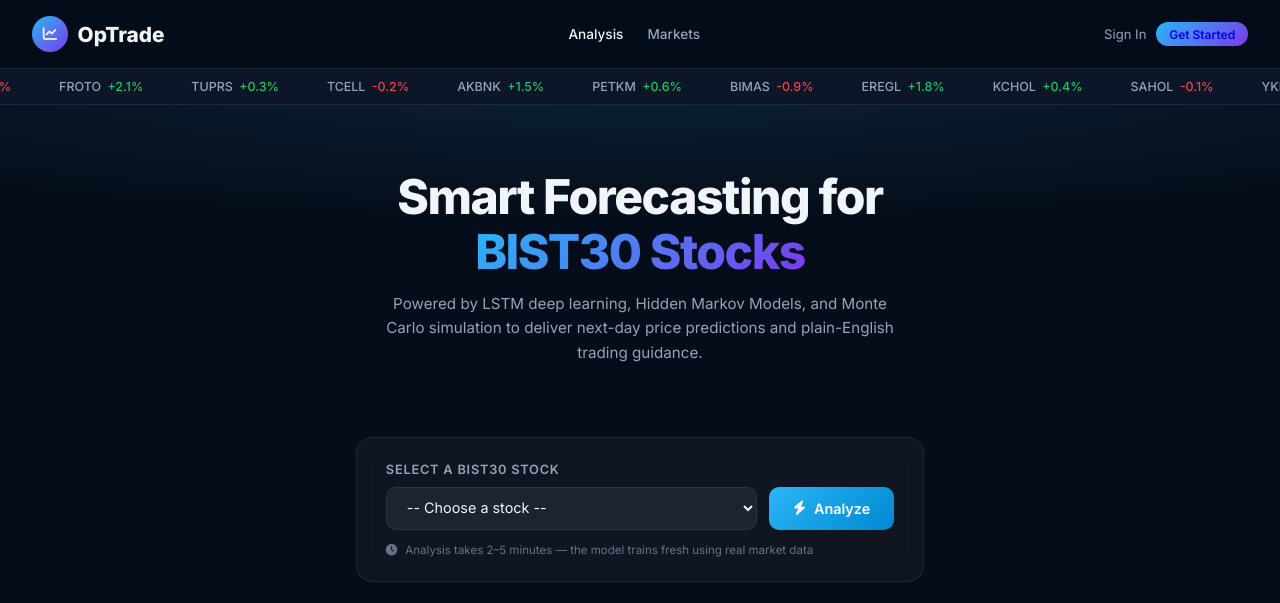
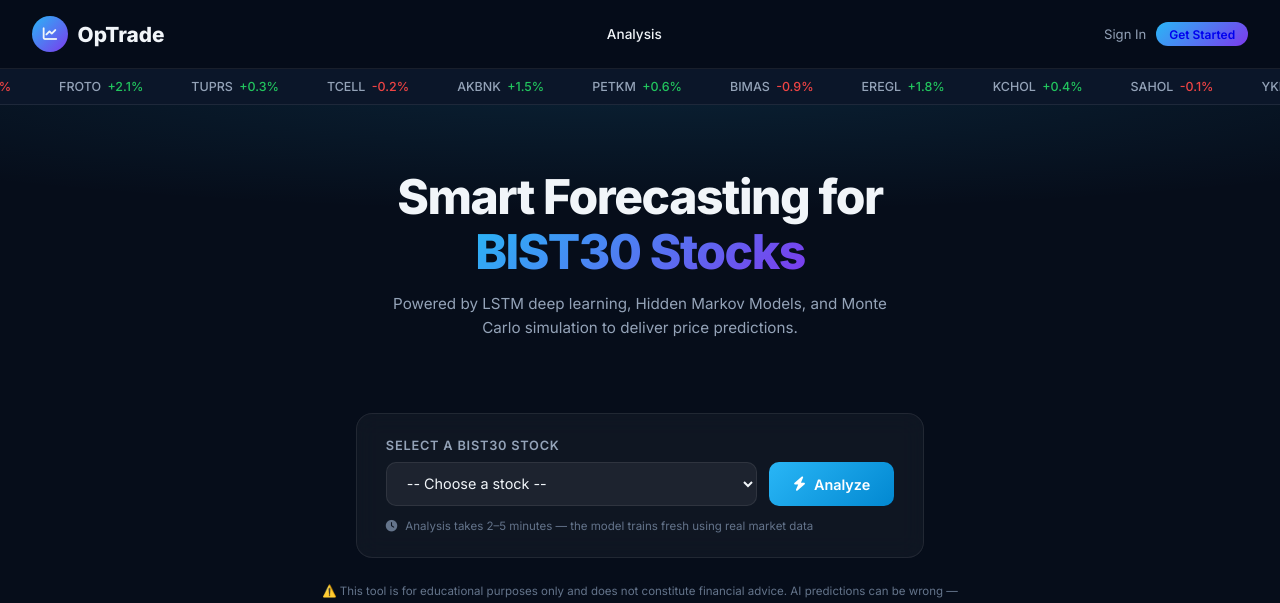
Before and after one commit to nihansupadem/Bitirme, a PHP site: page /frontend/index.php in a window 1280 px wide. Shown: the top 603 px of the page. Run offline with PHP 8.4, Linux system fonts and the light colour scheme.

Commit message:
Remove Markets nav, remove dashboard emoji, update subtitle

```diff
--- a/backend/frontend/index.php
+++ b/backend/frontend/index.php
@@ -177,9 +177,8 @@ nav{position:sticky;top:0;z-index:100;display:flex;align-items:center;justify-co
   <div class="nav-links">
     <a href="index.php" style="color:var(--white)">Analysis</a>
     <?php if ($_logged_in): ?>
-      <a href="dashboard.php">📊 Dashboard</a>
+      <a href="dashboard.php">Dashboard</a>
     <?php endif; ?>
-    <a href="#">Markets</a>
   </div>
   <?php if ($_logged_in): ?>
     <div style="display:flex;align-items:center;gap:10px">
@@ -215,7 +214,7 @@ nav{position:sticky;top:0;z-index:100;display:flex;align-items:center;justify-co
 <section class="hero">
   <h1>Smart Forecasting for<br><span>BIST30 Stocks</span></h1>
   <p>Powered by LSTM deep learning, Hidden Markov Models, and Monte Carlo simulation
-     to deliver next-day price predictions and plain-English trading guidance.</p>
+     to deliver price predictions.</p>
 </section>
 
 <div class="selector-wrap">
```
